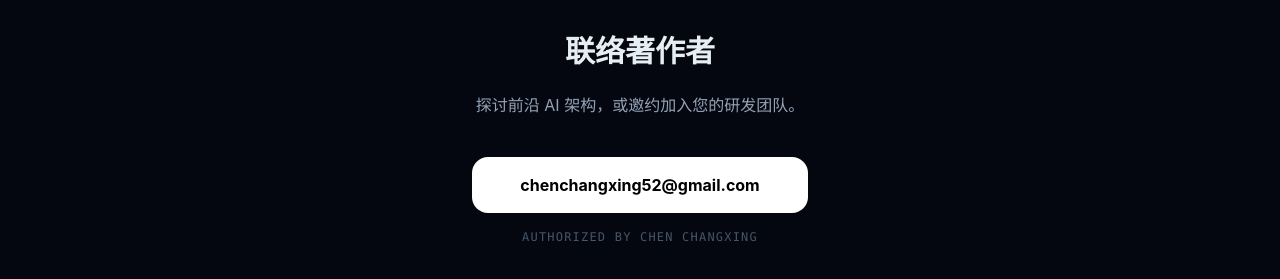
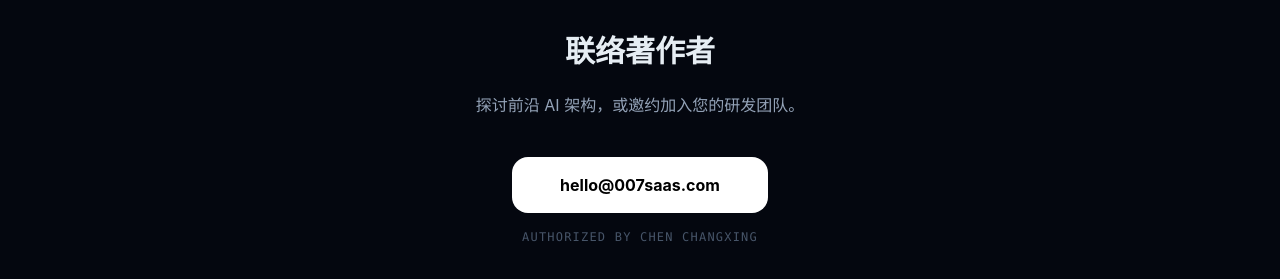
Before and after one commit to Boscochen13/007SaaS_Swarm, a plain HTML site: page index2.html in a window 1280 px wide. Shown: the part 1235-1514 px from the top of the page. Drawn offline with nearby package versions, Linux system fonts and the light colour scheme.

Commit message:
Update public contact email to hello@007saas.com

```diff
--- a/index2.html
+++ b/index2.html
@@ -124,8 +124,8 @@
                 <span data-lang="jp">最先端のAIアーキテクチャについての議論や、研究開発チームへの招待をお待ちしています。</span>
             </p>
             <div class="flex flex-col items-center gap-4">
-                <a href="mailto:chenchangxing52@gmail.com" class="bg-white text-black px-12 py-4 rounded-2xl font-bold hover:bg-blue-400 hover:text-white transition-all transform hover:scale-105">
-                    chenchangxing52@gmail.com
+                <a href="mailto:hello@007saas.com" class="bg-white text-black px-12 py-4 rounded-2xl font-bold hover:bg-blue-400 hover:text-white transition-all transform hover:scale-105">
+                    hello@007saas.com
                 </a>
                 <span class="text-slate-600 font-mono text-xs uppercase tracking-widest">Authorized by Chen Changxing</span>
             </div>
```
